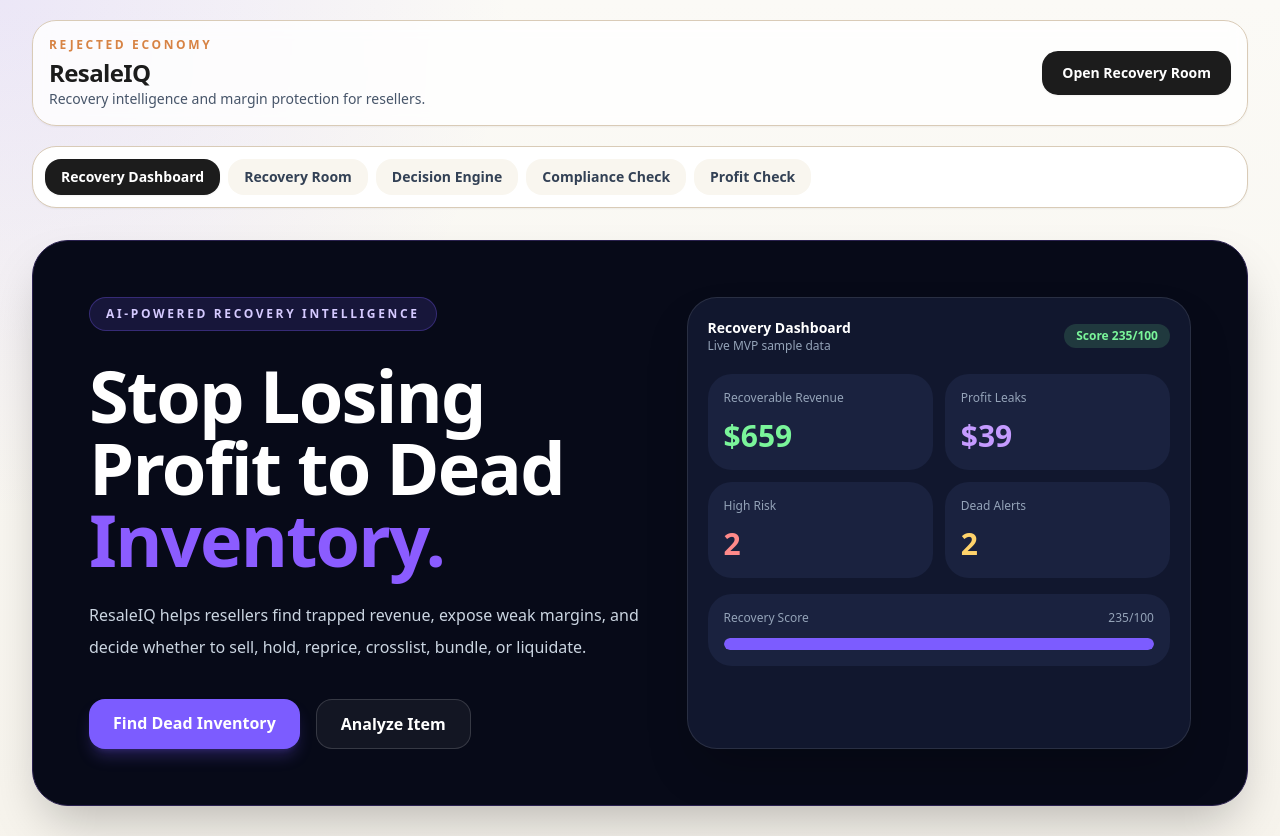
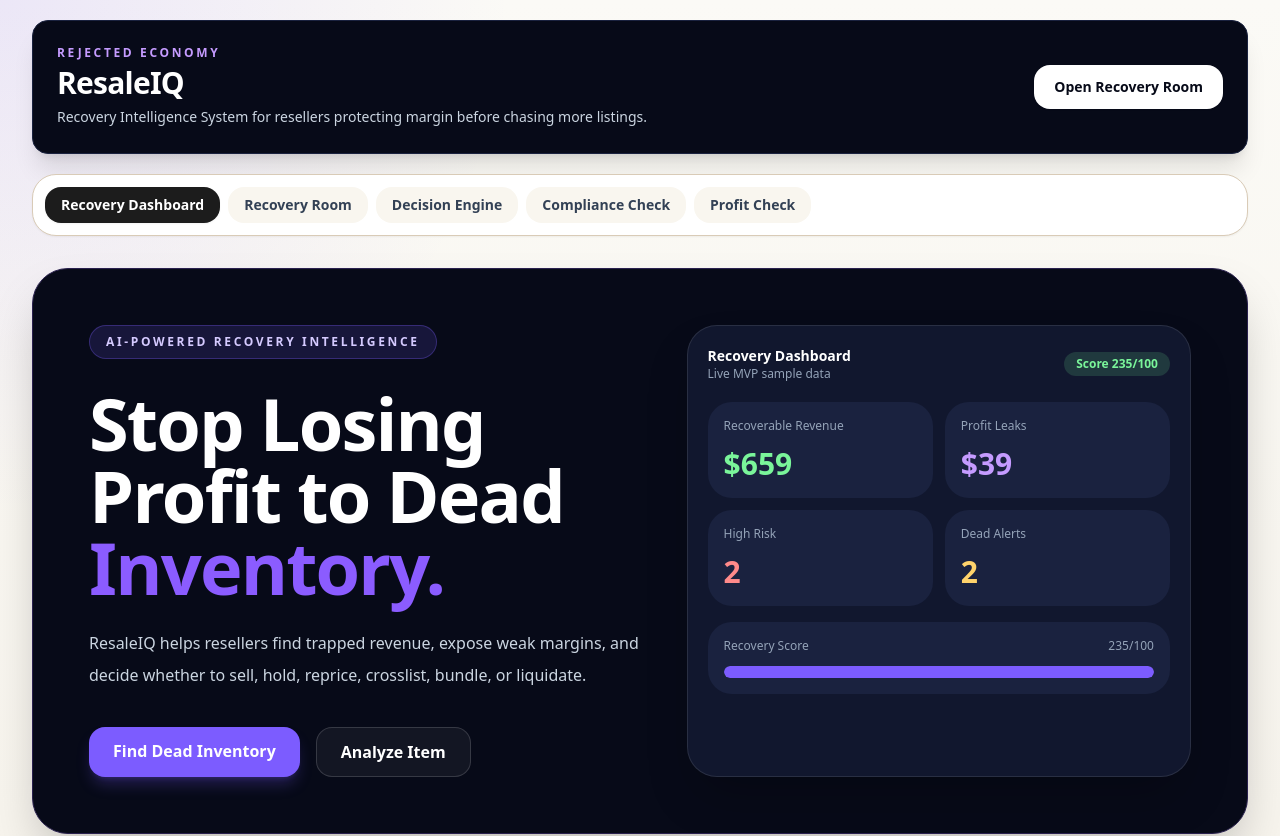
Before and after one commit to RejectedDope/ResaleIQ, a Next.js app: page / in a window 1280 px wide. Shown: the top 836 px of the page. Built offline with nearby package versions, Linux system fonts and the light colour scheme.

Commit message:
Polish global app shell positioning

```diff
--- a/app/layout.tsx
+++ b/app/layout.tsx
@@ -3,7 +3,7 @@ import './globals.css';
 import { Nav } from '@/components/Nav';
 
 export const metadata: Metadata = {
-  title: 'ResaleIQ • Rejected Economy',
+  title: 'ResaleIQ - Rejected Economy',
   description: 'Recovery intelligence and margin protection for resellers.',
 };
 
@@ -12,13 +12,19 @@ export default function RootLayout({ children }: { children: React.ReactNode })
     <html lang="en">
       <body>
         <main className="mx-auto min-h-screen w-full max-w-7xl px-4 py-5 md:px-8">
-          <header className="mb-5 flex flex-col gap-4 rounded-3xl border border-tan bg-white/80 p-4 shadow-sm backdrop-blur md:flex-row md:items-center md:justify-between">
-            <div>
-              <p className="text-xs font-bold uppercase tracking-[0.22em] text-clay">Rejected Economy</p>
-              <h1 className="mt-1 text-2xl font-extrabold tracking-tight text-ink">ResaleIQ</h1>
-              <p className="text-sm text-slate-600">Recovery intelligence and margin protection for resellers.</p>
+          <header className="mb-5 overflow-hidden rounded-2xl border border-[#1A223F] bg-[#070A18] p-5 text-white shadow-xl md:p-6">
+            <div className="flex flex-col gap-5 md:flex-row md:items-center md:justify-between">
+              <div>
+                <p className="text-xs font-bold uppercase tracking-[0.22em] text-[#C59BFF]">Rejected Economy</p>
+                <h1 className="mt-1 text-3xl font-extrabold tracking-tight">ResaleIQ</h1>
+                <p className="mt-1 max-w-2xl text-sm leading-6 text-slate-300">
+                  Recovery Intelligence System for resellers protecting margin before chasing more listings.
+                </p>
+              </div>
+              <a href="/dead-listings" className="w-fit rounded-2xl bg-white px-5 py-3 text-sm font-extrabold text-[#070A18] shadow-sm hover:bg-[#D5CAFF]">
+                Open Recovery Room
+              </a>
             </div>
-            <a href="/dead-listings" className="rounded-2xl bg-ink px-5 py-3 text-sm font-bold text-white shadow-sm">Open Recovery Room</a>
           </header>
           <Nav />
           {children}
```
